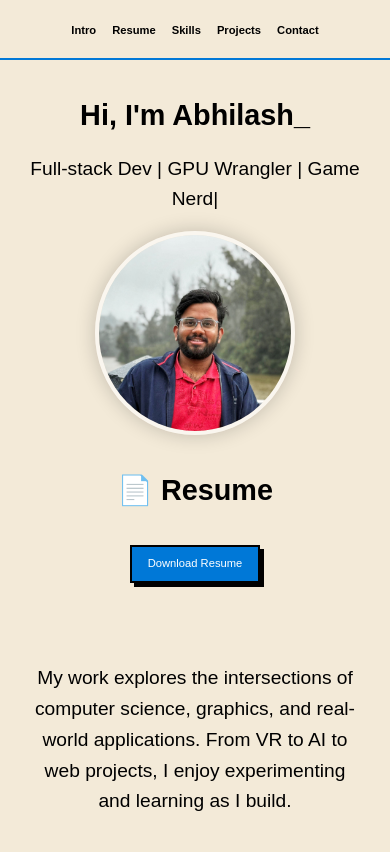
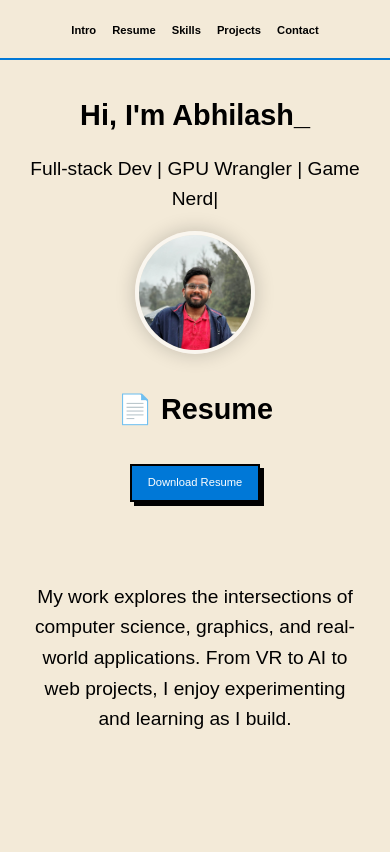
Before and after one commit to abhilashkollipara/portfolio, a plain HTML site: page index.html in a window 390 px wide. Shown: the top 852 px of the page. Drawn offline with Linux system fonts and the light colour scheme.

Commit message:
added folders and removed clutter

```diff
--- a/index.html
+++ b/index.html
@@ -8,7 +8,7 @@
   <link href="https://fonts.googleapis.com/css2?family=Press+Start+2P&display=swap" rel="stylesheet">
 </head>
 <body>
-  <!-- Sticky Navigation -->
+
   <nav class="navbar">
     <ul>
       <li><a href="#intro">Intro</a></li>
@@ -19,21 +19,16 @@
     </ul>
   </nav>
 
-  <div class="landing">
-
-    <!-- Intro Section -->
-    <section id="intro" class="section intro">
+    <section id="intro" class="section intro landing">
       <h1>Hi, I'm Abhilash_</h1>
       <p class="cursor">Full-stack Dev | GPU Wrangler | Game Nerd</p>
-      <img src="Profile.jpg" alt="Profile Picture" class="profile-pic">
+      <img src="assets/Profile.jpg" alt="Profile Picture" class="profile-pic">
         <section id="resume" class="section">
       <h2>📄 Resume</h2>
       <p><a href="assets/SahityabhilashKollipara.pdf" target="_blank" class="pixel-button">Download Resume</a></p>
     </section>
       <p class="section">My work explores the intersections of computer science, graphics, and real-world applications. From VR to AI to web projects, I enjoy experimenting and learning as I build.</p>
     </section>
-
-  </div>
 
 <section id="skills" class="section">
   <h2 class="center">🛠️ Skills</h2>
@@ -77,8 +72,6 @@
   </div>
 </section>
 
-
-  <!-- Projects Inventory Grid -->
   <section id="projects" class="section">
     <h2>🗂️ Projects</h2>
     <div class="inventory">
@@ -97,11 +90,9 @@
     </div>
   </section>
 
-
-  <!-- Contact Menu -->
   <section id="contact" class="section">
     <h2>📬 Contact</h2>
-    <p>Want to connect? Save your progress?</p>
+    <p>Want to connect?</p>
     <a href="mailto:sahithyabhilash@gmail.com" class="pixel-button">Send Message</a>
     <div class="socials">
       <a href="https://linkedin.com/in/abhilashkollipara" target="_blank">LinkedIn</a> |
--- a/styles.css
+++ b/styles.css
@@ -118,6 +118,9 @@ p {
   border-radius: 50%;
   border: 4px solid rgba(255,255,255,0.6);
   box-shadow: 0 0 20px rgba(0,0,0,0.2);
+  max-width: 40vw;
+  height: auto;
+  object-fit: cover;
 }
 
 .pixel-button {
@@ -220,6 +223,18 @@ p {
   }
 }
 
+@media (max-width: 768px) {
+  .profile-pic {
+    width: 150px;
+  }
+}
+
+@media (max-width: 480px) {
+  .profile-pic {
+    width: 120px;
+  }
+}
+
 .position {
   font-size: 0.8rem;
   color: #555;
```
Also changed, not shown: assets/Profile.jpg (renamed from Profile.jpg), 1 other file.
